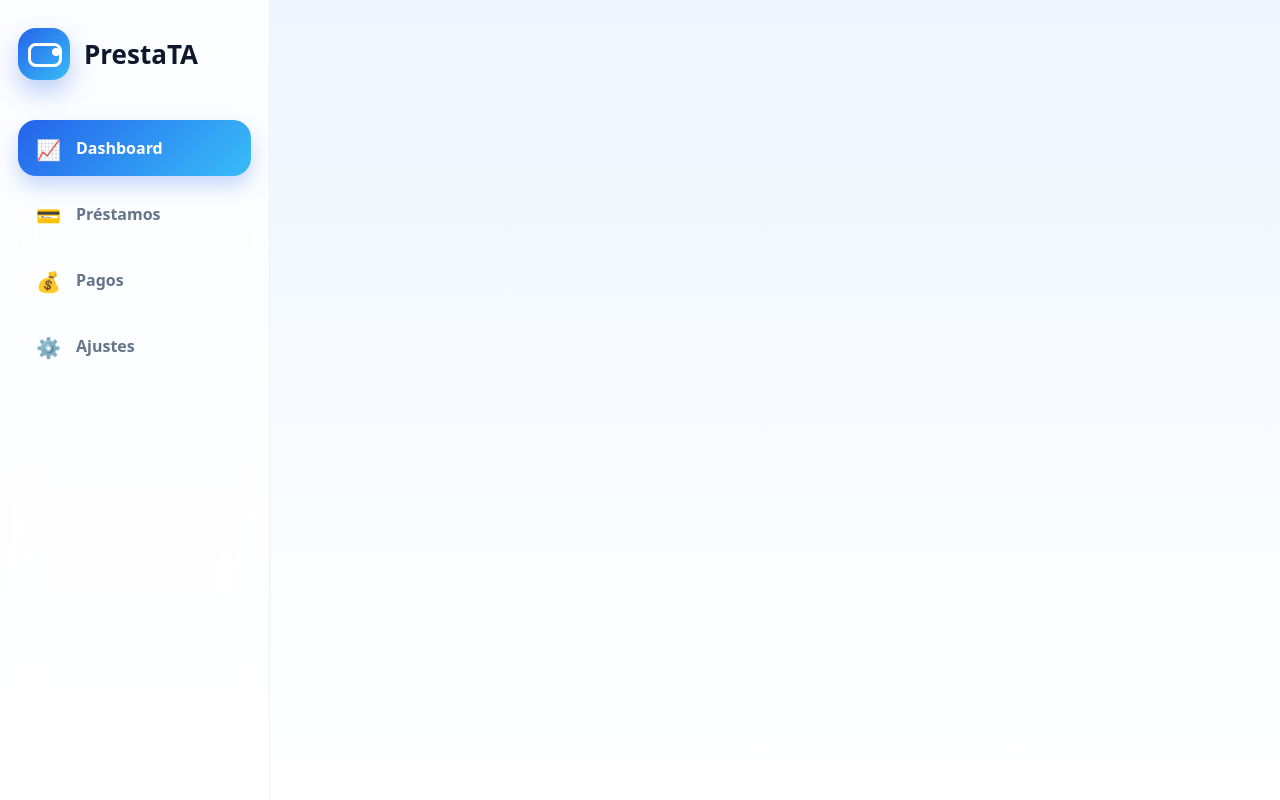
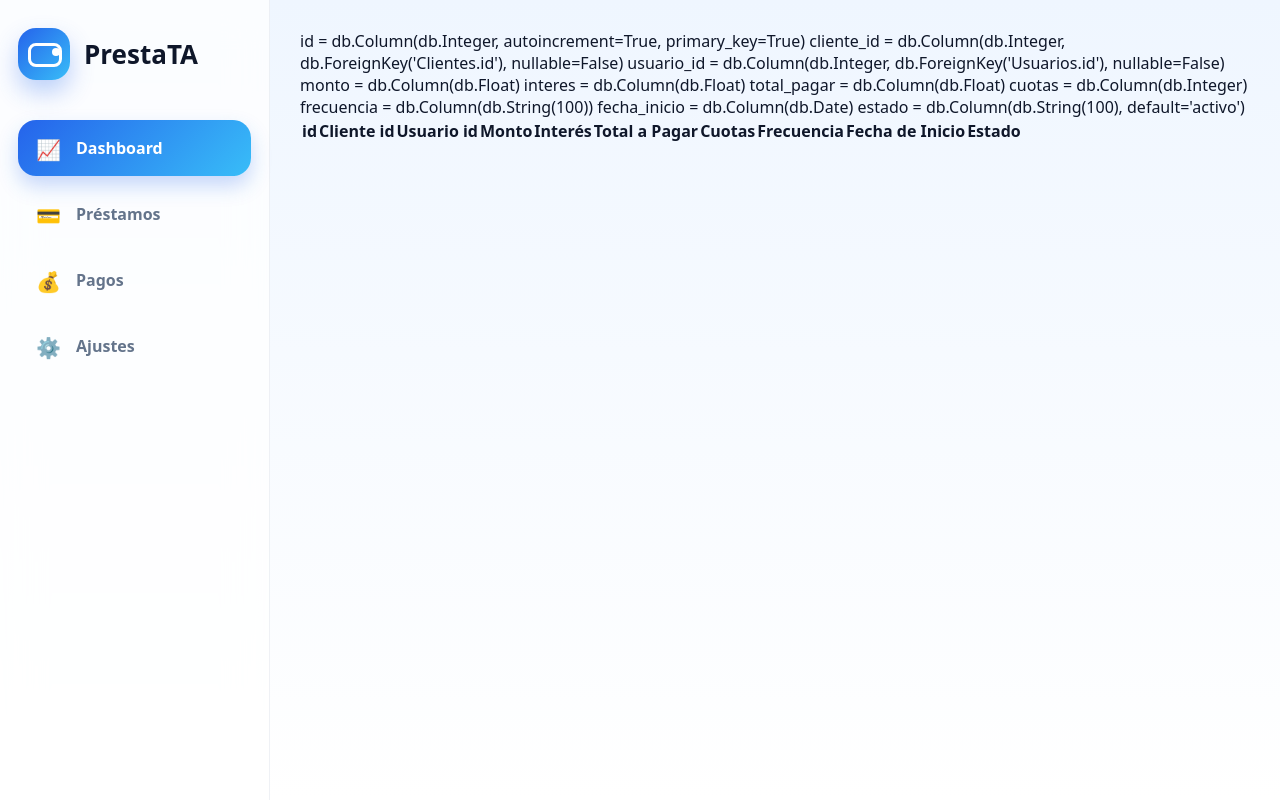
Before and after one commit to xandt3ch/PrestaTa, a Flask app: page /prestamo in a window 1280 px wide. Run offline with Flask 3, Linux system fonts and the light colour scheme; lists and menus that the app fills with data are empty.

Commit message:
agreando mas funcionalidad

```diff
--- a/app/route.py
+++ b/app/route.py
@@ -1,4 +1,6 @@
 from flask import  Blueprint, render_template, url_for, redirect, request, flash
+from app import db
+from app.models import Usuarios, Clientes, Prestamos, Cuotas, Pagos
 
 
 main = Blueprint('main',__name__)
@@ -12,6 +14,8 @@ def dashboard():
 # ruta de prestamo
 @main.route('/prestamo')
 def prestamo():
+    prestamos = Prestamos.query.all()
+    return render_template('prestamo.html', prestamos=prestamos)
     return render_template('prestamo.html')
 
 # ruta plus
@@ -22,14 +26,23 @@ def plus():
 #ruta cliente
 @main.route('/cliente')
 def cliente():
-    return render_template('cliente.html')
+    clientes = Clientes.query.all()
+    return render_template('cliente.html', clientes=clientes)
 
 # ruta de pago
 @main.route('/pago')
 def pago():
+    pagos = Pagos.query.all()
+    return render_template('pago.html', pagos=pagos)
     return render_template('pago.html')
 
 # ruta de configuracion
 @main.route('/config')
 def config():
     return render_template('config.html')
+
+# ruta de configuracion
+@main.route('/usuario')
+def usuario():
+    usuarios = Usuarios.query.all()
+    return render_template('usuario.html', usuarios=usuarios)
--- a/app/templates/prestamo.html
+++ b/app/templates/prestamo.html
@@ -3,6 +3,44 @@
 {% block title %} PRESTAMO {% endblock %}
 
 {% block content %}
+<table>
+     id = db.Column(db.Integer, autoincrement=True, primary_key=True)
+    cliente_id = db.Column(db.Integer, db.ForeignKey('Clientes.id'), nullable=False)
+    usuario_id = db.Column(db.Integer, db.ForeignKey('Usuarios.id'), nullable=False)
+    monto = db.Column(db.Float)
+    interes = db.Column(db.Float)
+    total_pagar = db.Column(db.Float)
+    cuotas = db.Column(db.Integer)
+    frecuencia = db.Column(db.String(100))
+    fecha_inicio = db.Column(db.Date)
+    estado = db.Column(db.String(100), default='activo')
+    <tr>
+        <th>id</th>
+        <th>Cliente id</th>
+        <th>Usuario id</th>
+        <th>Monto</th>
+        <th>Interés</th>
+        <th>Total a Pagar</th>
+        <th>Cuotas</th>
+        <th>Frecuencia</th>
+        <th>Fecha de Inicio</th>
+        <th>Estado</th>
 
+    </tr>
+    {% for prestamo in prestamos %}
+    <tr>
+        <td>{{ prestamo.id }}</td>
+        <td>{{ prestamo.cliente_id }}</td>
+        <td>{{ prestamo.usuario_id }}</td>
+        <td>{{ prestamo.monto }}</td>
+        <td>{{ prestamo.interes }}</td>
+        <td>{{ prestamo.total_pagar }}</td>
+        <td>{{ prestamo.cuotas }}</td>
+        <td>{{ prestamo.frecuencia }}</td>
+        <td>{{ prestamo.fecha_inicio }}</td>
+        <td>{{ prestamo.estado }}</td>
+    </tr>
+    {% endfor %}
+</table>
 
 {% endblock %}
```
Also changed, not shown: app/models.py (+9 -11 lines), app/templates/cliente.html (+21 -0 lines), app/templates/usuario.html (added, +36 -0 lines), seed.py (+11 -7 lines), instance/prestamos.db.
